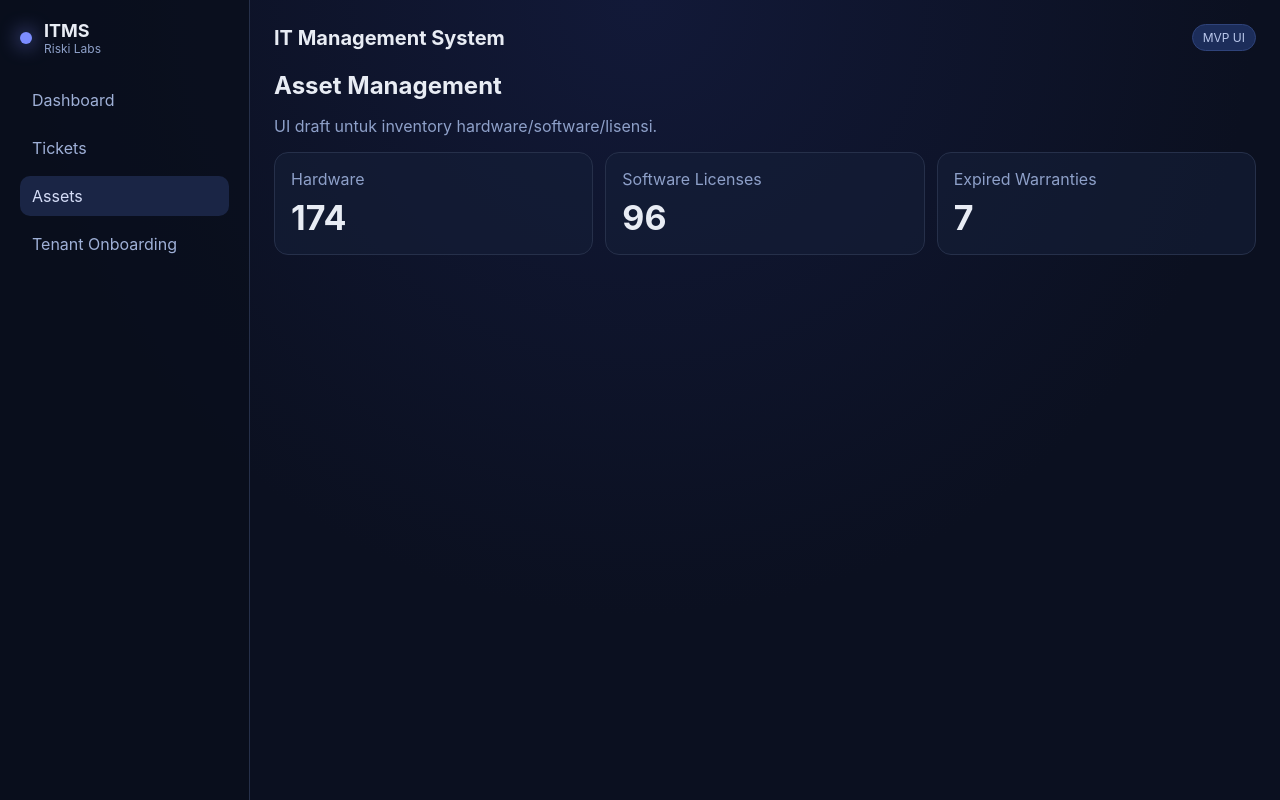
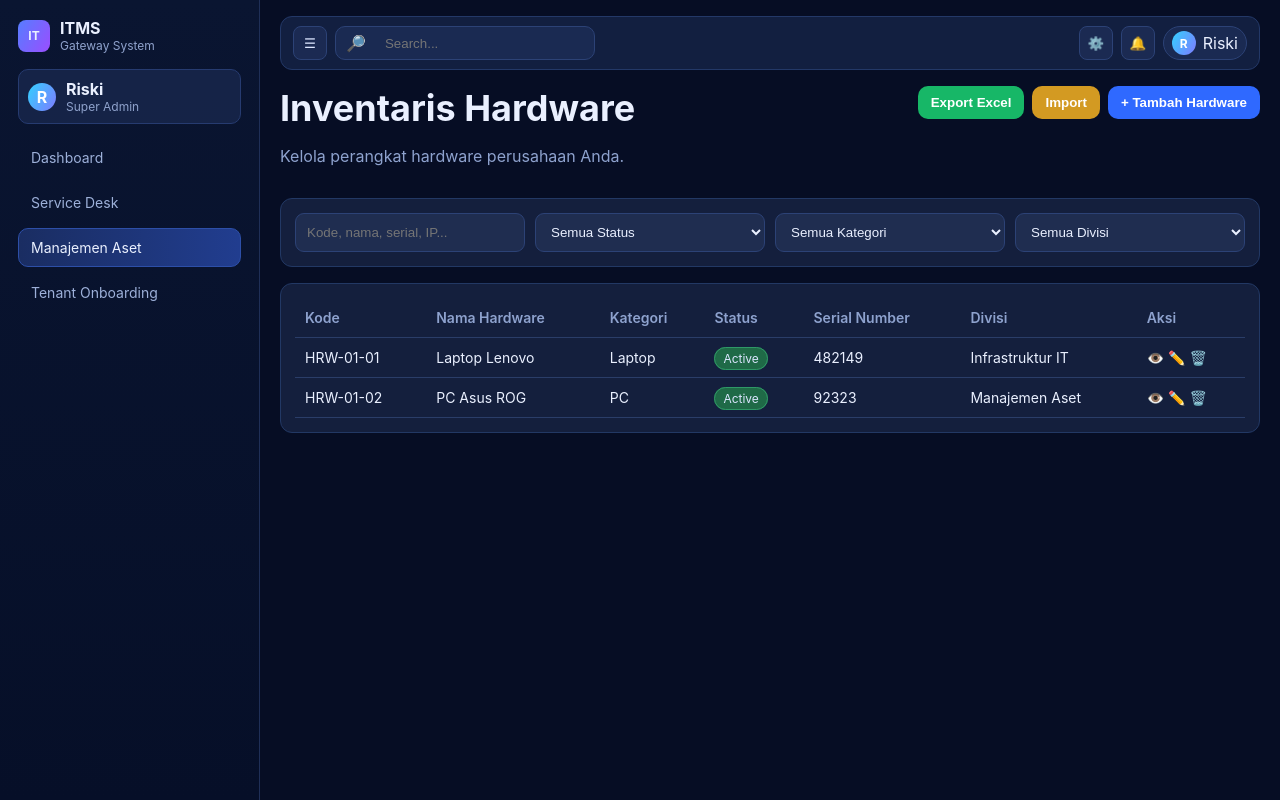
Before and after one commit to riskidwi1711/skeleton-golang, a Vue app in the folder frontend/: page /assets in a window 1280 px wide. Built offline with nearby package versions, Linux system fonts and the light colour scheme; no server answers.

Commit message:
feat(frontend): restyle ITMS UI to dark gateway-inspired admin theme

```diff
--- a/frontend/src/App.vue
+++ b/frontend/src/App.vue
@@ -2,25 +2,47 @@
   <div class="app-shell">
     <aside class="sidebar">
       <div class="brand">
-        <div class="dot" />
+        <div class="brand-icon">IT</div>
         <div>
           <h1>ITMS</h1>
-          <p>Riski Labs</p>
+          <p>Gateway System</p>
+        </div>
+      </div>
+
+      <div class="user-mini">
+        <div class="avatar">R</div>
+        <div>
+          <strong>Riski</strong>
+          <p>Super Admin</p>
         </div>
       </div>
 
       <nav>
         <RouterLink to="/dashboard" class="nav-item">Dashboard</RouterLink>
-        <RouterLink to="/tickets" class="nav-item">Tickets</RouterLink>
-        <RouterLink to="/assets" class="nav-item">Assets</RouterLink>
+        <RouterLink to="/tickets" class="nav-item">Service Desk</RouterLink>
+        <RouterLink to="/assets" class="nav-item">Manajemen Aset</RouterLink>
         <RouterLink to="/onboarding" class="nav-item">Tenant Onboarding</RouterLink>
       </nav>
     </aside>
 
     <main class="content">
       <header class="topbar">
-        <h2>IT Management System</h2>
-        <span class="badge">MVP UI</span>
+        <div class="top-left">
+          <button class="icon-btn">☰</button>
+          <div class="searchbox">
+            <span>🔎</span>
+            <input placeholder="Search..." />
+          </div>
+        </div>
+
+        <div class="top-right">
+          <button class="icon-btn">⚙️</button>
+          <button class="icon-btn">🔔</button>
+          <div class="profile-chip">
+            <div class="avatar small">R</div>
+            <span>Riski</span>
+          </div>
+        </div>
       </header>
 
       <section class="page-wrap">
--- a/frontend/src/pages/AssetsPage.vue
+++ b/frontend/src/pages/AssetsPage.vue
@@ -1,21 +1,60 @@
 <template>
   <div>
-    <h3>Asset Management</h3>
-    <p class="muted">UI draft untuk inventory hardware/software/lisensi.</p>
+    <div class="page-row">
+      <div>
+        <h3 class="page-title">Inventaris Hardware</h3>
+        <p class="muted">Kelola perangkat hardware perusahaan Anda.</p>
+      </div>
+      <div class="actions">
+        <button class="btn success">Export Excel</button>
+        <button class="btn warning">Import</button>
+        <button class="btn">+ Tambah Hardware</button>
+      </div>
+    </div>
 
-    <div class="grid mt-16">
-      <div class="card">
-        <p class="label">Hardware</p>
-        <p class="value">174</p>
+    <div class="card mt-16">
+      <div class="filters-grid">
+        <input placeholder="Kode, nama, serial, IP..." />
+        <select><option>Semua Status</option></select>
+        <select><option>Semua Kategori</option></select>
+        <select><option>Semua Divisi</option></select>
       </div>
-      <div class="card">
-        <p class="label">Software Licenses</p>
-        <p class="value">96</p>
-      </div>
-      <div class="card">
-        <p class="label">Expired Warranties</p>
-        <p class="value">7</p>
-      </div>
+    </div>
+
+    <div class="card mt-16">
+      <table class="table">
+        <thead>
+          <tr>
+            <th>Kode</th>
+            <th>Nama Hardware</th>
+            <th>Kategori</th>
+            <th>Status</th>
+            <th>Serial Number</th>
+            <th>Divisi</th>
+            <th>Aksi</th>
+          </tr>
+        </thead>
+        <tbody>
+          <tr>
+            <td>HRW-01-01</td>
+            <td>Laptop Lenovo</td>
+            <td>Laptop</td>
+            <td><span class="pill green">Active</span></td>
+            <td>482149</td>
+            <td>Infrastruktur IT</td>
+            <td>👁️ ✏️ 🗑️</td>
+          </tr>
+          <tr>
+            <td>HRW-01-02</td>
+            <td>PC Asus ROG</td>
+            <td>PC</td>
+            <td><span class="pill green">Active</span></td>
+            <td>92323</td>
+            <td>Manajemen Aset</td>
+            <td>👁️ ✏️ 🗑️</td>
+          </tr>
+        </tbody>
+      </table>
     </div>
   </div>
 </template>
--- a/frontend/src/pages/TicketsPage.vue
+++ b/frontend/src/pages/TicketsPage.vue
@@ -1,30 +1,62 @@
 <template>
   <div>
-    <h3>Ticketing</h3>
-    <p class="muted">UI draft untuk modul helpdesk + SLA.</p>
+    <div class="page-row">
+      <div>
+        <h3 class="page-title">Manajemen Tiket</h3>
+        <p class="muted">Kelola semua tiket support layanan IT.</p>
+      </div>
+      <div class="actions">
+        <button class="btn secondary">History Tiket</button>
+        <button class="btn">+ Tiket Baru</button>
+      </div>
+    </div>
+
+    <div class="card mt-16">
+      <div class="filters-grid">
+        <input placeholder="No. tiket / judul..." />
+        <select>
+          <option>Semua Status</option>
+        </select>
+        <select>
+          <option>Semua Prioritas</option>
+        </select>
+        <select>
+          <option>Semua Kategori</option>
+        </select>
+      </div>
+    </div>
 
     <div class="card mt-16">
       <table class="table">
         <thead>
           <tr>
-            <th>Ticket</th>
-            <th>Priority</th>
+            <th>No. Tiket</th>
+            <th>Judul</th>
+            <th>Kategori</th>
             <th>Status</th>
-            <th>SLA</th>
+            <th>Prioritas</th>
+            <th>Dibuat</th>
+            <th>Komentar</th>
           </tr>
         </thead>
         <tbody>
           <tr>
-            <td>#INC-1021 Printer HQ down</td>
-            <td>High</td>
-            <td><span class="pill warning">In Progress</span></td>
-            <td>2h left</td>
+            <td>TKT-000007</td>
+            <td>Jaringan Error</td>
+            <td>Network</td>
+            <td><span class="pill warning">Dalam Proses</span></td>
+            <td><span class="pill yellow">Sedang</span></td>
+            <td>08 Mar 2026</td>
+            <td>3</td>
           </tr>
           <tr>
-            <td>#REQ-880 New laptop request</td>
-            <td>Medium</td>
-            <td><span class="pill">Waiting Approval</span></td>
-            <td>18h left</td>
+            <td>TKT-000008</td>
+            <td>Email Gateway Delay</td>
+            <td>Mail</td>
+            <td><span class="pill">Open</span></td>
+            <td><span class="pill red">Tinggi</span></td>
+            <td>08 Mar 2026</td>
+            <td>5</td>
           </tr>
         </tbody>
       </table>
--- a/frontend/src/styles.css
+++ b/frontend/src/styles.css
@@ -1,246 +1,298 @@
 :root {
   font-family: Inter, system-ui, -apple-system, Segoe UI, Roboto, sans-serif;
-  color: #e8ecf4;
-  background: #0b1020;
+  color: #eaf0ff;
 }
 
-* {
-  box-sizing: border-box;
-}
+* { box-sizing: border-box; }
 
 body {
   margin: 0;
   min-height: 100vh;
-  background: radial-gradient(circle at top, #121938 0%, #0b1020 60%);
+  background: #060d24;
 }
 
-a {
-  color: inherit;
-  text-decoration: none;
-}
+a { color: inherit; text-decoration: none; }
 
 .app-shell {
   display: grid;
-  grid-template-columns: 250px 1fr;
+  grid-template-columns: 260px 1fr;
   min-height: 100vh;
 }
 
 .sidebar {
-  border-right: 1px solid #26304a;
-  padding: 20px;
-  background: rgba(9, 14, 28, 0.8);
+  background: linear-gradient(180deg, #0a1531 0%, #060f28 100%);
+  border-right: 1px solid #1f2f57;
+  padding: 18px;
 }
 
-.brand {
+.brand { display: flex; gap: 10px; align-items: center; margin-bottom: 16px; }
+.brand-icon {
+  width: 32px;
+  height: 32px;
+  border-radius: 8px;
+  background: linear-gradient(120deg, #567dff, #9a4eff);
+  display: grid;
+  place-items: center;
+  font-size: 12px;
+  font-weight: 700;
+}
+.brand h1 { margin: 0; font-size: 16px; }
+.brand p { margin: 0; color: #8fa2cc; font-size: 12px; }
+
+.user-mini {
   display: flex;
   align-items: center;
-  gap: 12px;
-  margin-bottom: 24px;
+  gap: 10px;
+  background: rgba(28, 44, 84, 0.65);
+  border: 1px solid #263b70;
+  border-radius: 10px;
+  padding: 9px;
+  margin-bottom: 14px;
+}
+.user-mini p { margin: 0; color: #8fa2cc; font-size: 12px; }
+
+.avatar {
+  width: 28px;
+  height: 28px;
+  border-radius: 999px;
+  display: grid;
+  place-items: center;
+  background: linear-gradient(120deg, #33d1ff, #7e7bff);
+  font-weight: 700;
+  color: #fff;
+}
+.avatar.small { width: 24px; height: 24px; font-size: 12px; }
+
+nav { display: flex; flex-direction: column; gap: 6px; }
+
+.nav-item {
+  color: #9db0d9;
+  border: 1px solid transparent;
+  padding: 10px 12px;
+  border-radius: 10px;
+  font-size: 14px;
+}
+.nav-item:hover { background: #132248; color: #d8e4ff; }
+.nav-item.router-link-active {
+  background: linear-gradient(90deg, #1a2d62, #213d8f);
+  border-color: #2d4fa8;
+  color: #eaf0ff;
 }
 
-.brand h1 {
-  margin: 0;
-  font-size: 18px;
-}
-
-.brand p {
-  margin: 0;
-  font-size: 12px;
-  color: #8ea0c9;
-}
-
-.dot {
-  width: 12px;
-  height: 12px;
-  border-radius: 999px;
-  background: #7c8dff;
-  box-shadow: 0 0 20px #7c8dff;
-}
-
-nav {
-  display: flex;
-  flex-direction: column;
-  gap: 8px;
-}
-
-.nav-item {
-  color: #9fb0d7;
-  padding: 10px 12px;
-  border-radius: 10px;
-  transition: 0.2s;
-}
-
-.nav-item.router-link-active {
-  background: #1a2545;
-  color: #d5ddf7;
-}
-
-.nav-item:hover {
-  background: #141d37;
-  color: #d5ddf7;
-}
-
-.content {
-  padding: 24px;
-}
+.content { padding: 16px 20px 22px; }
 
 .topbar {
+  height: 54px;
+  border: 1px solid #233867;
+  border-radius: 12px;
+  background: #121f40;
+  padding: 8px 12px;
   display: flex;
   justify-content: space-between;
   align-items: center;
-  margin-bottom: 20px;
 }
 
-.topbar h2 {
-  margin: 0;
-  font-size: 20px;
+.top-left, .top-right { display: flex; align-items: center; gap: 8px; }
+
+.icon-btn {
+  width: 34px;
+  height: 34px;
+  border-radius: 8px;
+  border: 1px solid #2c4276;
+  background: #1b2a52;
+  color: #dce6ff;
 }
 
-.badge {
-  background: #1c2d5a;
-  color: #b9c7eb;
-  border: 1px solid #2f437a;
-  font-size: 12px;
-  padding: 5px 10px;
-  border-radius: 999px;
+.searchbox {
+  display: flex;
+  gap: 8px;
+  align-items: center;
+  border: 1px solid #2c4276;
+  background: #1a2a52;
+  border-radius: 10px;
+  padding: 0 10px;
+  min-width: 260px;
+  height: 34px;
+}
+.searchbox input {
+  border: 0;
+  outline: 0;
+  width: 100%;
+  background: transparent;
+  color: #eaf0ff;
 }
 
-.page-wrap {
-  max-width: 1050px;
+.profile-chip {
+  display: flex;
+  gap: 7px;
+  align-items: center;
+  border: 1px solid #2c4276;
+  background: #1a2a52;
+  border-radius: 999px;
+  padding: 4px 8px;
 }
 
-h3 {
-  margin: 0;
-  font-size: 24px;
+.page-wrap { max-width: 1220px; padding-top: 16px; }
+
+.page-title { margin: 0; font-size: 36px; }
+.muted { color: #8ea2ce; }
+
+.card {
+  border: 1px solid #223864;
+  border-radius: 12px;
+  background: #141f3d;
+  padding: 14px;
 }
 
-h4 {
-  margin-top: 0;
+.mt-16 { margin-top: 16px; }
+
+.stats-grid {
+  display: grid;
+  gap: 12px;
+  grid-template-columns: repeat(4, minmax(0, 1fr));
+}
+.stat-card {
+  border-radius: 12px;
+  color: #fff;
+  padding: 14px 16px;
+}
+.stat-card p { margin: 0; opacity: .95; font-size: 13px; }
+.stat-card h4 { margin: 8px 0 0; font-size: 32px; }
+.stat-card.blue { background: linear-gradient(120deg, #2971ff, #2ea0ff); }
+.stat-card.green { background: linear-gradient(120deg, #13c36b, #31d585); }
+.stat-card.purple { background: linear-gradient(120deg, #7d42ff, #b345ff); }
+.stat-card.orange { background: linear-gradient(120deg, #ff7c17, #ff5b00); }
+
+.grid-2 {
+  display: grid;
+  grid-template-columns: 2fr 1fr;
+  gap: 12px;
 }
 
-.muted {
-  color: #8ea0c9;
+.card-head {
+  display: flex;
+  justify-content: space-between;
+  align-items: center;
+  margin-bottom: 12px;
 }
 
-.grid {
-  display: grid;
-  gap: 12px;
-  grid-template-columns: repeat(3, minmax(0, 1fr));
+.fake-chart {
+  height: 220px;
+  border-radius: 10px;
+  background: linear-gradient(180deg, rgba(76, 118, 255, .16), rgba(76, 118, 255, 0));
+  border: 1px solid #2b4176;
+  position: relative;
+  overflow: hidden;
+}
+.fake-chart .line {
+  position: absolute;
+  left: 0;
+  right: 0;
+  bottom: 36px;
+  height: 2px;
+  background: linear-gradient(90deg, #4b7aff 0%, #4b7aff 70%, #8aa5ff 100%);
+  transform: skewY(-8deg);
 }
 
-.card {
-  border: 1px solid #26304a;
-  border-radius: 14px;
-  background: rgba(20, 30, 55, 0.6);
-  padding: 16px;
+.progress-row {
+  display: grid;
+  grid-template-columns: 80px 1fr;
+  gap: 10px;
+  align-items: center;
+  margin-bottom: 10px;
+}
+.progress-row span { color: #8ea2ce; font-size: 13px; }
+.progress-row div {
+  height: 10px;
+  border-radius: 8px;
+  background: #213155;
+  overflow: hidden;
+}
+.progress-row i {
+  display: block;
+  height: 100%;
+  border-radius: 8px;
+  background: linear-gradient(90deg, #3a7bff, #7f63ff);
 }
 
-.label {
-  color: #8ea0c9;
-  margin: 0;
+.tenant-list { margin: 0; padding-left: 18px; }
+.tenant-list li { margin-bottom: 9px; }
+
+.page-row {
+  display: flex;
+  justify-content: space-between;
+  align-items: flex-start;
+  gap: 12px;
+}
+.actions { display: flex; gap: 8px; flex-wrap: wrap; }
+.actions.full { grid-column: 1 / -1; }
+
+.filters-grid {
+  display: grid;
+  grid-template-columns: repeat(4, minmax(0, 1fr));
+  gap: 10px;
 }
 
-.value {
-  font-size: 34px;
-  margin: 8px 0 0;
-  font-weight: 700;
-}
-
-.mt-16 {
-  margin-top: 16px;
-}
-
-.table {
+input, select {
   width: 100%;
-  border-collapse: collapse;
-}
-
-th,
-td {
-  text-align: left;
-  padding: 10px;
-  border-bottom: 1px solid #2c3858;
-  font-size: 14px;
-}
-
-.pill {
-  background: #253862;
-  border: 1px solid #36518b;
-  padding: 4px 8px;
-  border-radius: 999px;
-  font-size: 12px;
-}
-
-.pill.warning {
-  background: #5a481d;
-  border-color: #8b6b19;
-}
-
-label {
-  display: flex;
-  flex-direction: column;
-  gap: 8px;
-  margin-bottom: 12px;
-  font-size: 14px;
-}
-
-input,
-select {
-  background: #0e1730;
-  color: #e8ecf4;
-  border: 1px solid #2b3960;
-  border-radius: 10px;
-  padding: 10px;
+  background: #1f2d50;
+  color: #eaf0ff;
+  border: 1px solid #2c4276;
+  border-radius: 9px;
+  padding: 10px 11px;
 }
 
 .btn {
   border: 0;
   border-radius: 10px;
-  padding: 10px 14px;
-  background: #6f83ff;
+  padding: 9px 13px;
+  background: #2f69ff;
   color: #fff;
   font-weight: 600;
   cursor: pointer;
 }
+.btn.secondary { background: #32405b; }
+.btn.success { background: #17b767; }
+.btn.warning { background: #d39a22; }
+.btn:disabled { opacity: .6; }
 
-.btn:disabled {
-  opacity: 0.6;
-  cursor: not-allowed;
+.table { width: 100%; border-collapse: collapse; }
+th, td {
+  text-align: left;
+  padding: 11px 10px;
+  border-bottom: 1px solid #2a3d68;
+  font-size: 14px;
 }
+th { color: #8ea2ce; font-weight: 600; }
 
-.ok {
-  color: #76d39d;
-  margin-bottom: 0;
+.pill {
+  background: #2f467d;
+  color: #dce6ff;
+  border: 1px solid #4462a8;
+  padding: 3px 8px;
+  border-radius: 999px;
+  font-size: 12px;
 }
+.pill.warning { background: #624a1d; border-color: #9a7828; }
+.pill.yellow { background: #8e7416; border-color: #b89420; }
+.pill.red { background: #6b2631; border-color: #944150; }
+.pill.green { background: #1f6a47; border-color: #2f9967; }
 
-.danger,
-.danger-text {
-  color: #ff9c9c;
+.form-grid {
+  display: grid;
+  grid-template-columns: repeat(3, minmax(0, 1fr));
+  gap: 12px;
 }
+label { display: grid; gap: 8px; font-size: 14px; }
 
-.tenant-list {
-  margin: 0;
-  padding-left: 18px;
+.ok { color: #7fd7a6; margin: 0; }
+.danger, .danger-text { color: #ff9f9f; margin: 0; }
+
+@media (max-width: 1060px) {
+  .app-shell { grid-template-columns: 1fr; }
+  .sidebar { border-right: 0; border-bottom: 1px solid #1f2f57; }
+  .stats-grid { grid-template-columns: repeat(2, minmax(0, 1fr)); }
+  .grid-2 { grid-template-columns: 1fr; }
+  .filters-grid, .form-grid { grid-template-columns: 1fr; }
+  .page-row { flex-direction: column; }
 }
-
-.tenant-list li {
-  margin-bottom: 8px;
-  display: flex;
-  flex-direction: column;
-  gap: 2px;
-}
-
-@media (max-width: 960px) {
-  .app-shell {
-    grid-template-columns: 1fr;
-  }
-
-  .sidebar {
-    border-right: 0;
-    border-bottom: 1px solid #26304a;
-  }
-
-  .grid {
-    grid-template-columns: 1fr;
-  }
-}
```
Also changed, not shown: frontend/src/pages/DashboardPage.vue (+46 -16 lines), frontend/src/pages/OnboardingPage.vue (+10 -8 lines).
